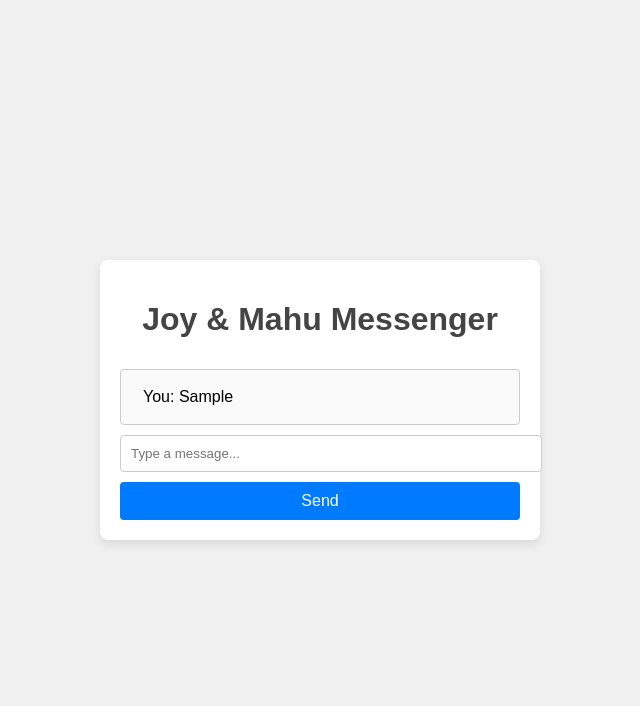
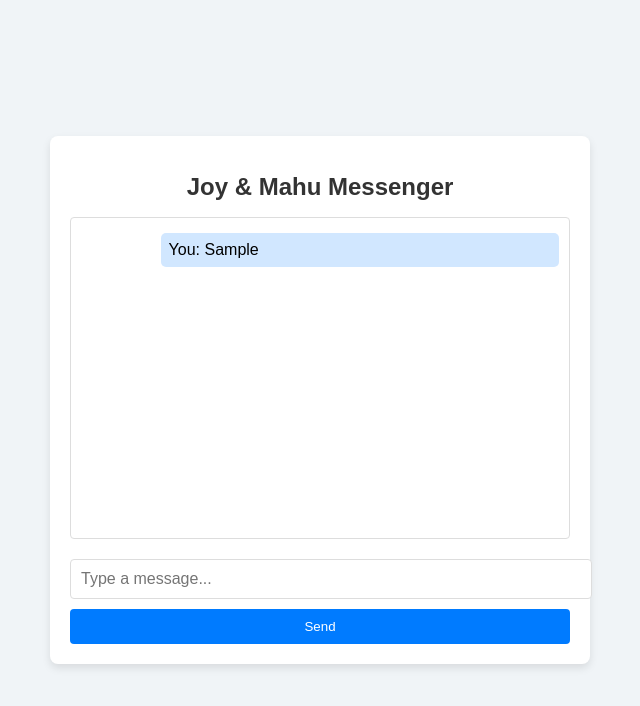
Before and after one commit to jehadjoy55/MASSAGE, a website: page index.html in a window 1280 px wide. Both pictures are taken after typing "Sample" into the empty fields and a click on the button "Send". Shown: the whole page, without its empty margins (320-960 px from the left). Drawn offline with Linux system fonts and the light colour scheme.

Commit message:
Update style.css

```diff
--- a/style.css
+++ b/style.css
@@ -1,78 +1,74 @@
+/* General styles */
 body {
-  margin: 0;
   font-family: Arial, sans-serif;
-  background-color: #f0f0f0;
+  background-color: #f0f4f7;
   display: flex;
   justify-content: center;
   align-items: center;
   height: 100vh;
+  margin: 0;
 }
 
 .container {
-  width: 90%;
-  max-width: 400px;
-  background: #fff;
+  width: 100%;
+  max-width: 500px;
+  background-color: white;
+  padding: 20px;
   border-radius: 8px;
-  box-shadow: 0 4px 10px rgba(0, 0, 0, 0.1);
-  padding: 20px;
+  box-shadow: 0 4px 8px rgba(0, 0, 0, 0.1);
   display: flex;
   flex-direction: column;
-  gap: 10px;
 }
 
 h1 {
   text-align: center;
-  color: #444;
+  color: #333;
+  font-size: 24px;
 }
 
 #chat-window {
-  flex: 1;
-  border: 1px solid #ccc;
+  flex-grow: 1;
+  margin-bottom: 20px;
+  border: 1px solid #ddd;
   border-radius: 4px;
   padding: 10px;
   overflow-y: auto;
   height: 300px;
-  background: #fafafa;
-}
-
-#messages {
-  display: flex;
-  flex-direction: column;
-  gap: 5px;
-}
-
-.message {
-  padding: 8px 12px;
-  border-radius: 4px;
-  max-width: 70%;
-}
-
-.message.sent {
-  align-self: flex-end;
-  background: #007bff;
-  color: white;
-}
-
-.message.received {
-  align-self: flex-start;
-  background: #e4e4e4;
-  color: black;
 }
 
 #message-input {
   width: 100%;
   padding: 10px;
-  border: 1px solid #ccc;
   border-radius: 4px;
+  border: 1px solid #ddd;
+  margin-bottom: 10px;
+  font-size: 16px;
 }
 
 #send-button {
   width: 100%;
   padding: 10px;
+  background-color: #007bff;
+  color: white;
   border: none;
-  background: #007bff;
-  color: white;
-  font-size: 16px;
   border-radius: 4px;
   cursor: pointer;
 }
+
+#send-button:hover {
+  background-color: #0056b3;
+}
+
+/* Style for messages */
+.message {
+  padding: 8px;
+  margin: 5px 0;
+  border-radius: 5px;
+  background-color: #f0f0f0;
+  max-width: 80%;
+}
+
+.message.self {
+  background-color: #d1e7ff;
+  margin-left: auto;
+}
```
